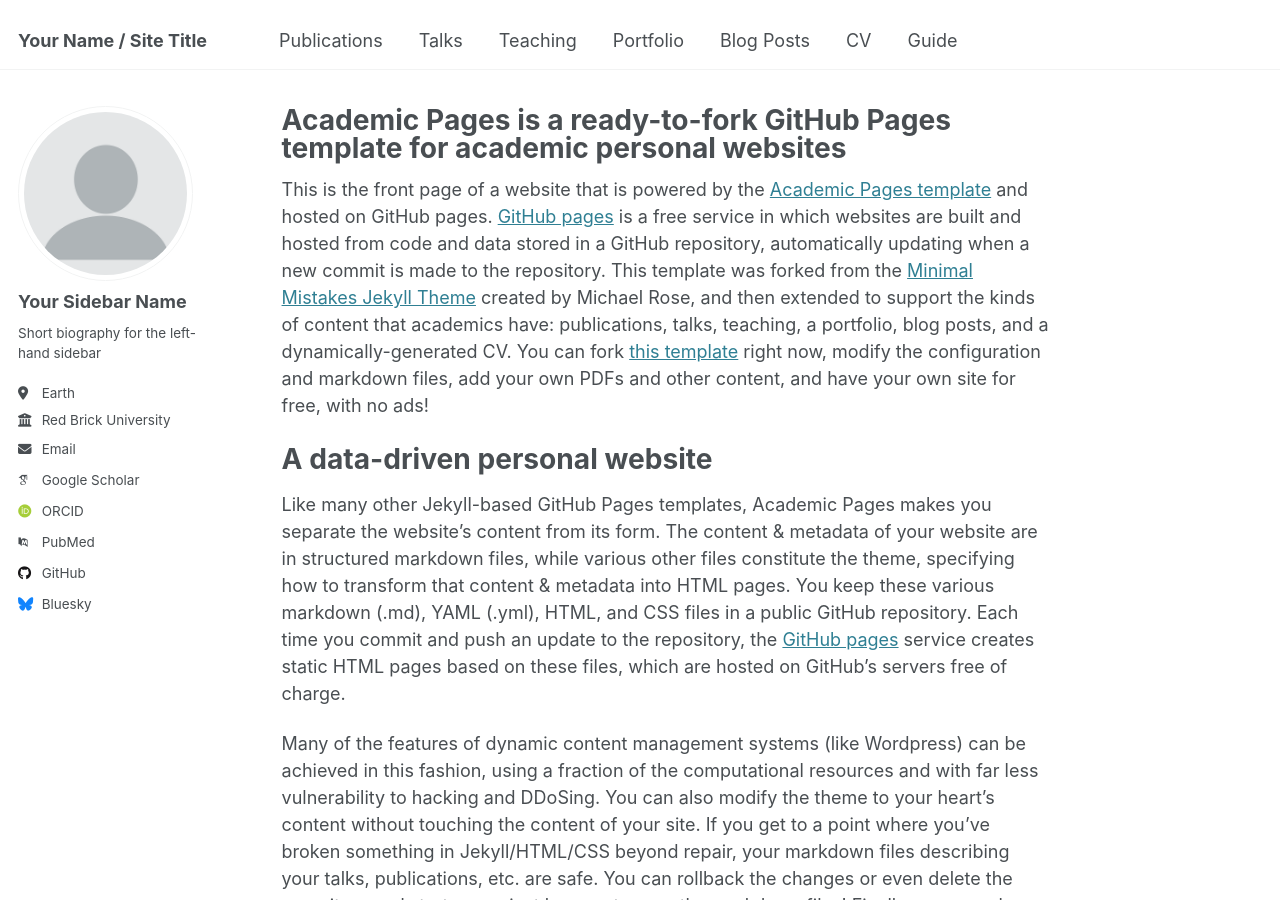
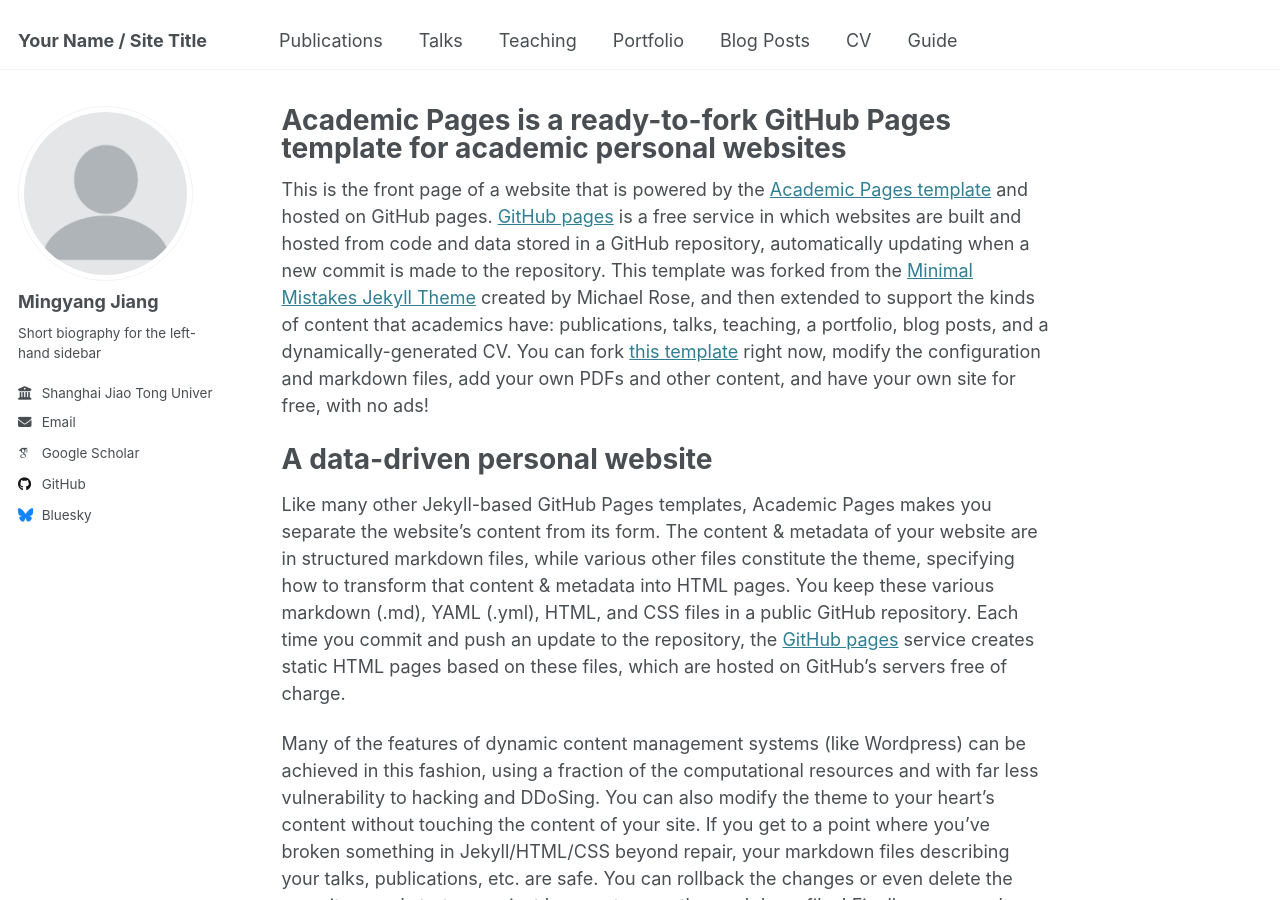
Before and after one commit to jiamiya/jiamiya.github.io, a Jekyll site: the page built from _pages/about.md, in a window 1280 px wide and 900 px high. Built offline with Jekyll 4.4.1, drawn with Linux system fonts in a browser that asks for light colours; some web fonts are replaced.

Commit message:
Update _config.yml

```diff
--- a/_config.yml
+++ b/_config.yml
@@ -23,21 +23,21 @@ repository               : "academicpages/academicpages.github.io"
 author:
   # Biographic information
   avatar           : "profile.png"
-  name             : "Your Sidebar Name"
+  name             : "Mingyang Jiang"
   pronouns         : # example: "she/her"
   bio              : "Short biography for the left-hand sidebar"
-  location         : "Earth"
-  employer         : "Red Brick University"
+  location         : #"Earth"
+  employer         : "Shanghai Jiao Tong University"
   uri              : # URL
-  email            : "none@example.org"
+  email            : "jiamiya@sjtu.edu.cn"
 
   # Academic websites
   arxiv            : # URL - Update with the correct link to your profile
-  googlescholar    : "https://scholar.google.com/citations?user=PS_CX0AAAAAJ"
+  googlescholar    : "https://scholar.google.com/citations?hl=zh-CN&user=i4mUWnwAAAAJ"
   impactstory      : # URL
-  orcid            : "http://orcid.org/yourorcidurl"
+  orcid            : #"http://orcid.org/yourorcidurl"
   semantic         : # URL
-  pubmed           : "https://www.ncbi.nlm.nih.gov/pubmed/?term=john+snow"
+  pubmed           : #"https://www.ncbi.nlm.nih.gov/pubmed/?term=john+snow"
   researchgate     : # URL
   scopus           : # URL
 
```
